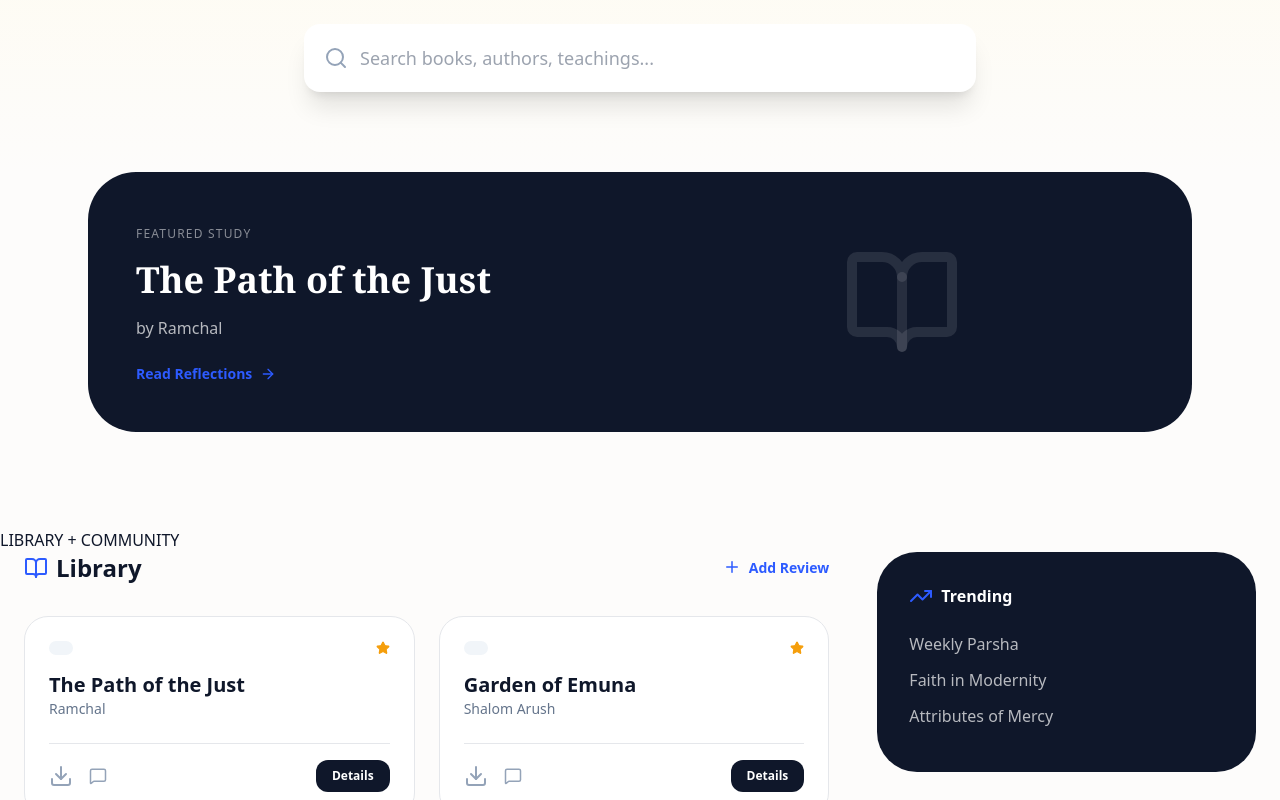
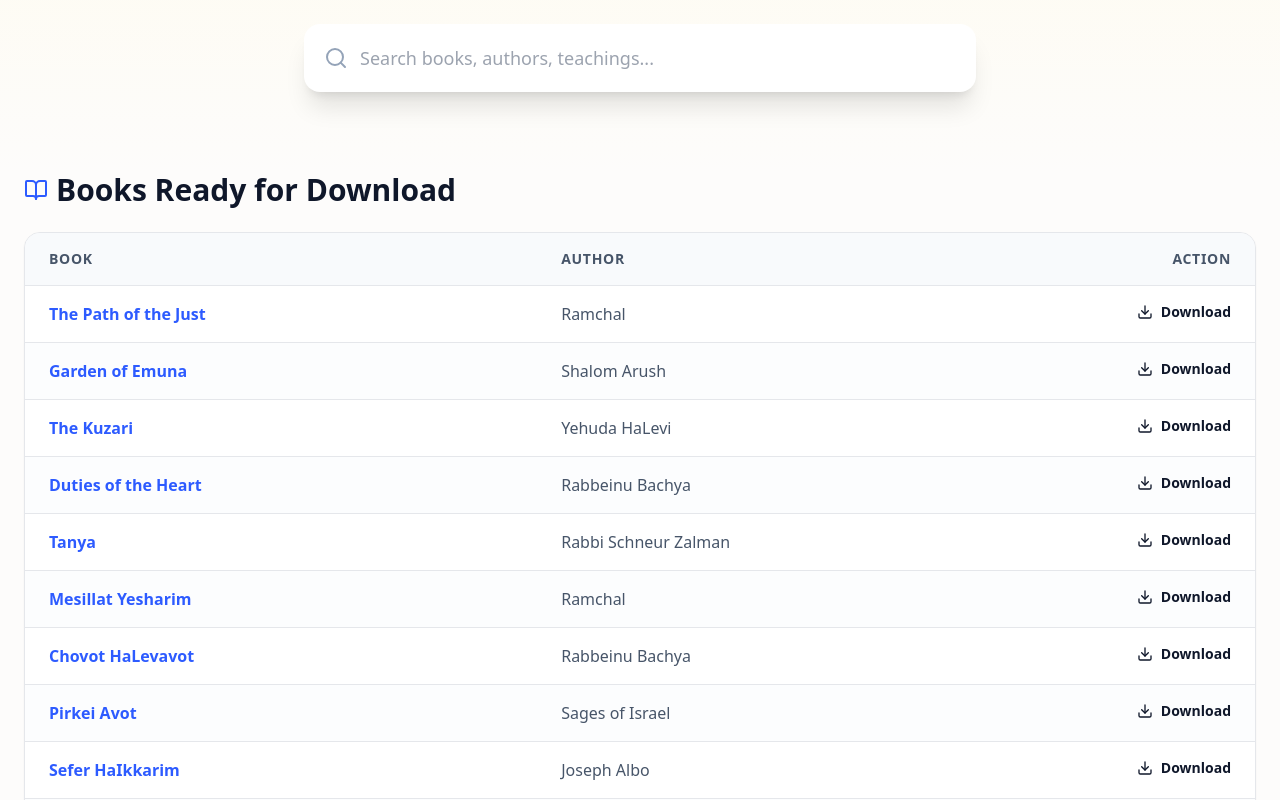
Before and after one commit to chamanoS/Torah_Ministries, a React app in the folder frontend/: page / in a window 1280 px wide. Shown: the part 300-1100 px from the top of the page. Built offline with nearby package versions, Linux system fonts and the light colour scheme; the HTML template or start-up script is replaced by a standard one.

Commit message:
cleaning the home page

```diff
--- a/frontend/src/pages/Home.jsx
+++ b/frontend/src/pages/Home.jsx
@@ -76,92 +76,6 @@ export default function Home() {
         </div>
       </section>
 
-      {/* FEATURED BOOK */}
-      <section className="max-w-6xl mx-auto px-6 mb-24">
-        <div className="bg-slate-900 text-white rounded-[3rem] p-12 grid md:grid-cols-2 gap-10">
-          <div>
-            <span className="text-xs uppercase tracking-widest text-white/50">
-              Featured Study
-            </span>
-            <h2 className="text-4xl font-serif font-bold mt-4 mb-4">
-              {featured.title}
-            </h2>
-            <p className="text-white/70 mb-6">by {featured.author}</p>
-            <button className="flex items-center gap-2 text-sm font-bold text-accent">
-              Read Reflections <ArrowRight size={16} />
-            </button>
-          </div>
-          <div className="flex items-center justify-center">
-            <BookOpen size={120} className="text-white/10" />
-          </div>
-        </div>
-      </section>
-
-      LIBRARY + COMMUNITY
-      <section className="max-w-7xl mx-auto px-6 grid lg:grid-cols-3 gap-12 pb-24">
-
-        {/* BOOK GRID */}
-        <div className="lg:col-span-2">
-          <div className="flex justify-between items-center mb-8">
-            <h2 className="text-2xl font-bold flex gap-2 items-center">
-              <BookOpen className="text-accent" /> Library
-            </h2>
-            <button
-              onClick={() => setOpen(true)}
-              className="flex gap-2 text-accent font-bold text-sm"
-            >
-              <Plus size={18} /> Add Review
-            </button>
-          </div>
-
-          <div className="grid sm:grid-cols-2 gap-6">
-            {filtered.map(book => (
-              <div
-                key={book.id}
-                className="bg-white rounded-3xl p-6 border hover:shadow-xl transition"
-              >
-                <div className="flex justify-between mb-4">
-                  <span className="text-xs bg-slate-100 px-3 py-1 rounded-full">
-                    {book.category}
-                  </span>
-                  <span className="flex gap-1 text-amber-500 font-bold">
-                    <Star size={14} fill="currentColor" /> {book.rating}
-                  </span>
-                </div>
-
-                <h3 className="font-bold text-xl">{book.title}</h3>
-                <p className="text-sm text-slate-500 mb-6">{book.author}</p>
-
-                <div className="flex justify-between items-center border-t pt-4">
-                  <div className="flex gap-4 text-slate-400">
-                    <Download className="hover:text-accent cursor-pointer" />
-                    <span className="flex gap-1 items-center">
-                      <MessageSquare size={18} /> {book.reviews}
-                    </span>
-                  </div>
-                  <button className="text-xs font-bold bg-slate-900 text-white px-4 py-2 rounded-xl hover:bg-accent">
-                    Details
-                  </button>
-                </div>
-              </div>
-            ))}
-          </div>
-        </div>
-
-        {/* SIDEBAR */}
-        <aside className="space-y-8">
-          <div className="bg-slate-900 text-white p-8 rounded-[2.5rem]">
-            <h3 className="font-bold flex gap-2 mb-6">
-              <TrendingUp className="text-accent" /> Trending
-            </h3>
-            {["Weekly Parsha", "Faith in Modernity", "Attributes of Mercy"].map((t, i) => (
-              <p key={i} className="text-white/70 mb-3 hover:text-accent cursor-pointer">
-                {t}
-              </p>
-            ))}
-          </div>
-        </aside>
-      </section>
 
 {/* BOOK DOWNLOAD TABLE */}
 <section className="max-w-7xl mx-auto px-6 pb-32">
```
